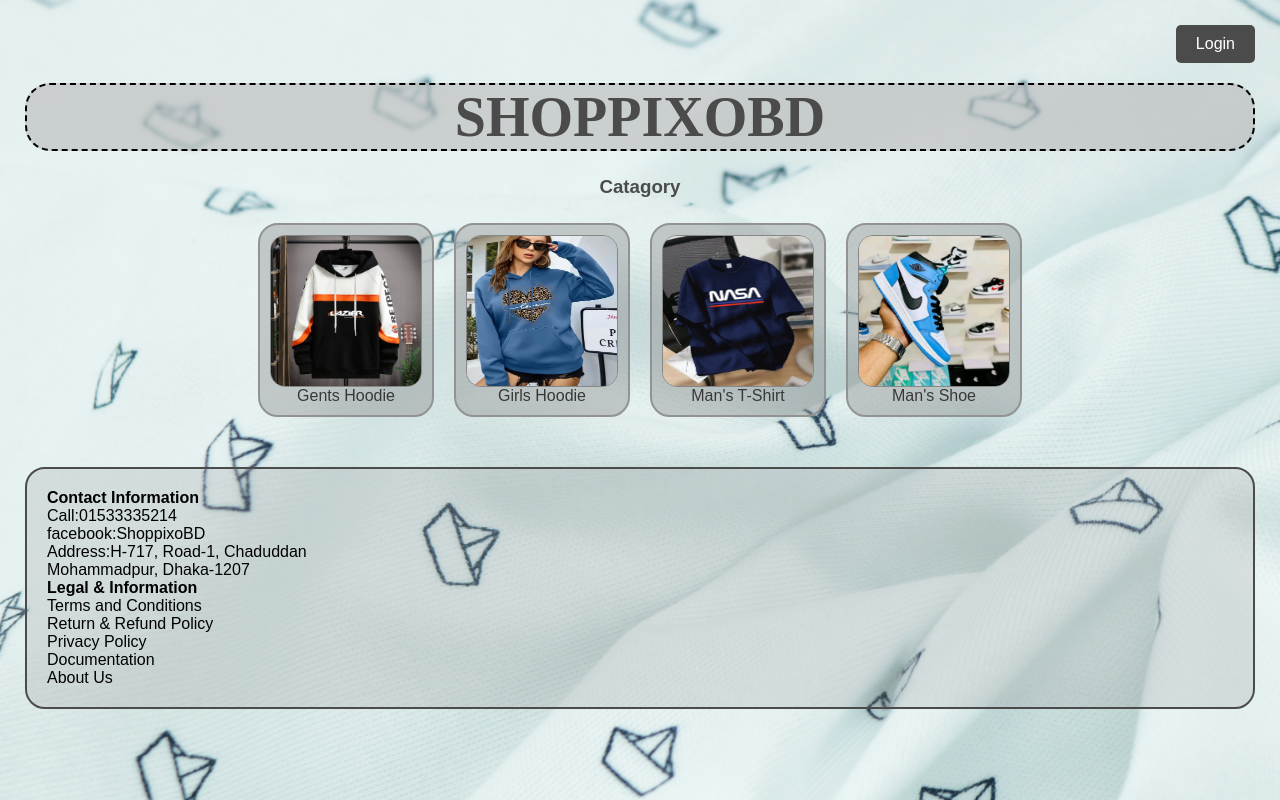
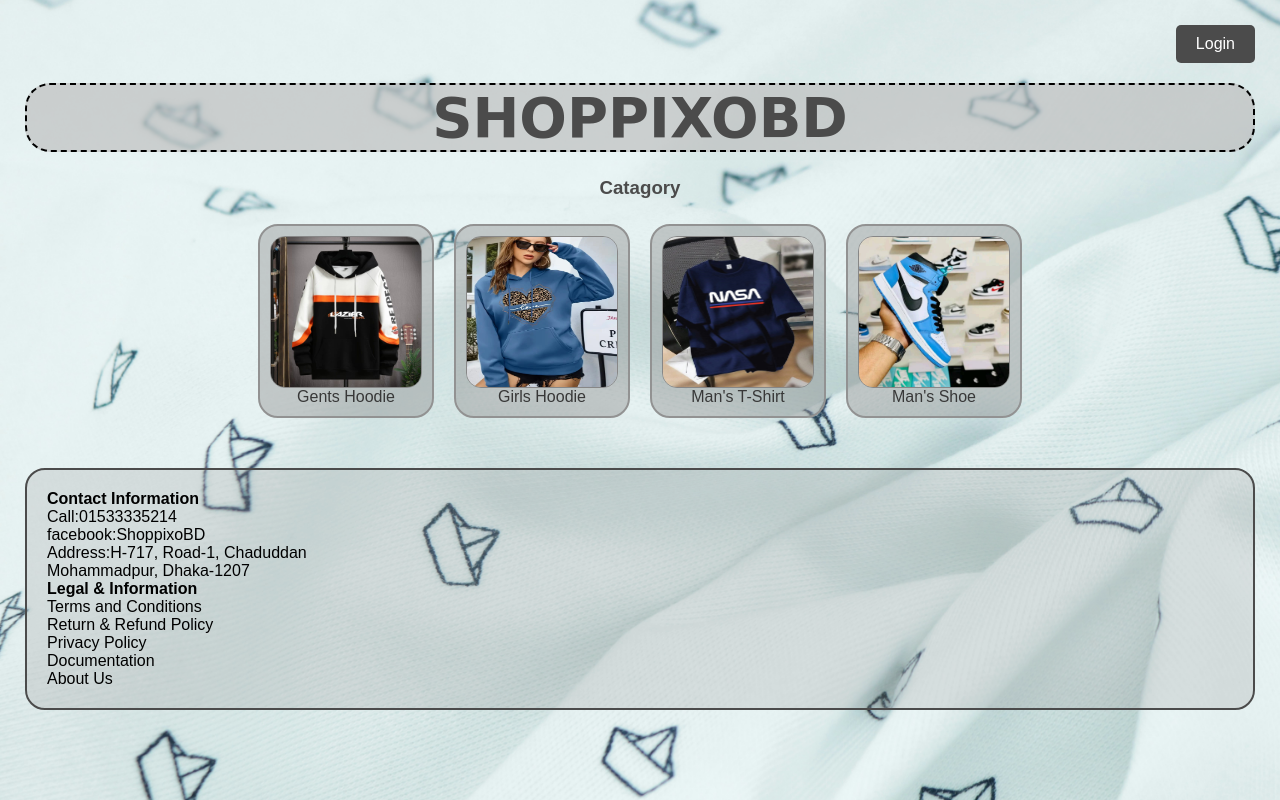
Before and after one commit to Fahimulislamfahim/ShoppixoBD, a plain HTML site: page index.html in a window 1280 px wide. Drawn offline with Linux system fonts and the light colour scheme.

Commit message:
changed font style of h1 tag

```diff
--- a/style.css
+++ b/style.css
@@ -33,7 +33,7 @@
     color: rgb(75, 75, 75);
     text-align: center;
     margin-bottom: 25px;
-    font-family:fira;
+    font-family:cursive;
     font-size: 350%;
     border: 2px solid black;
     border-style:dashed;
```
